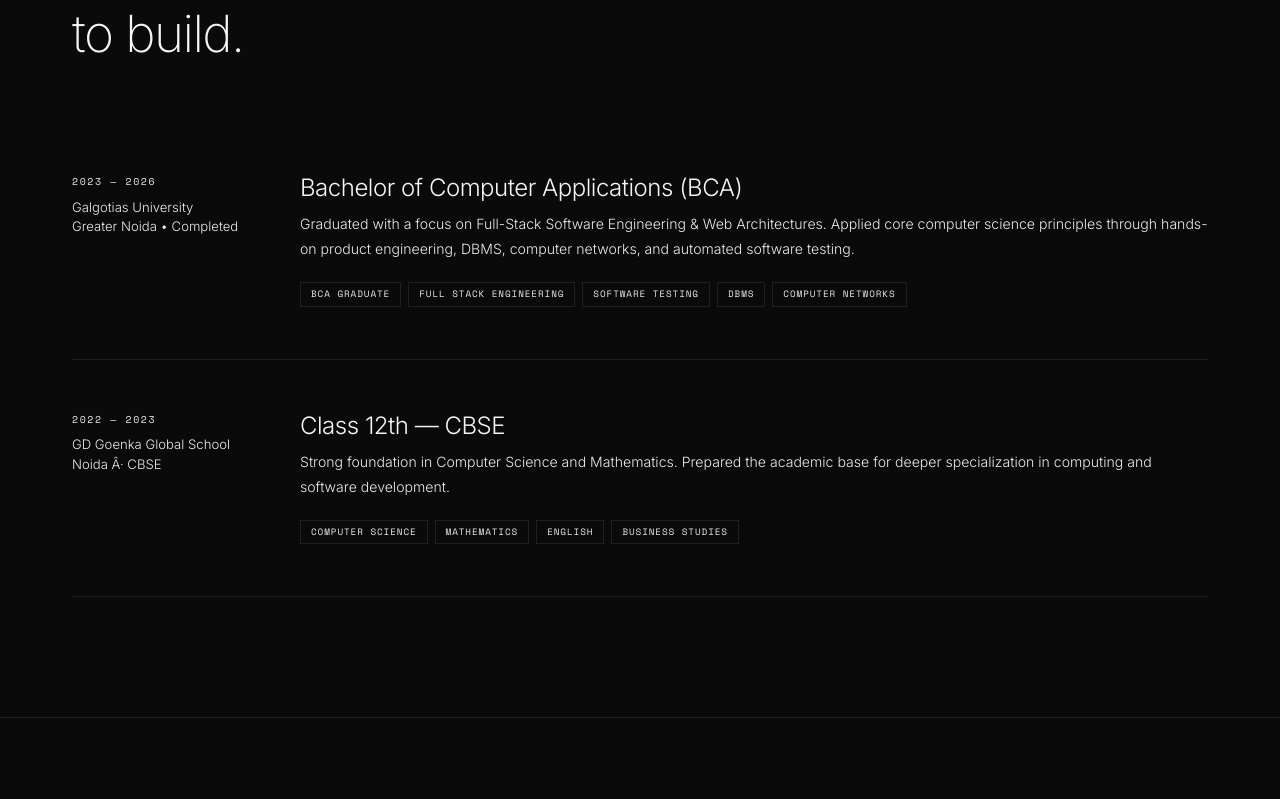
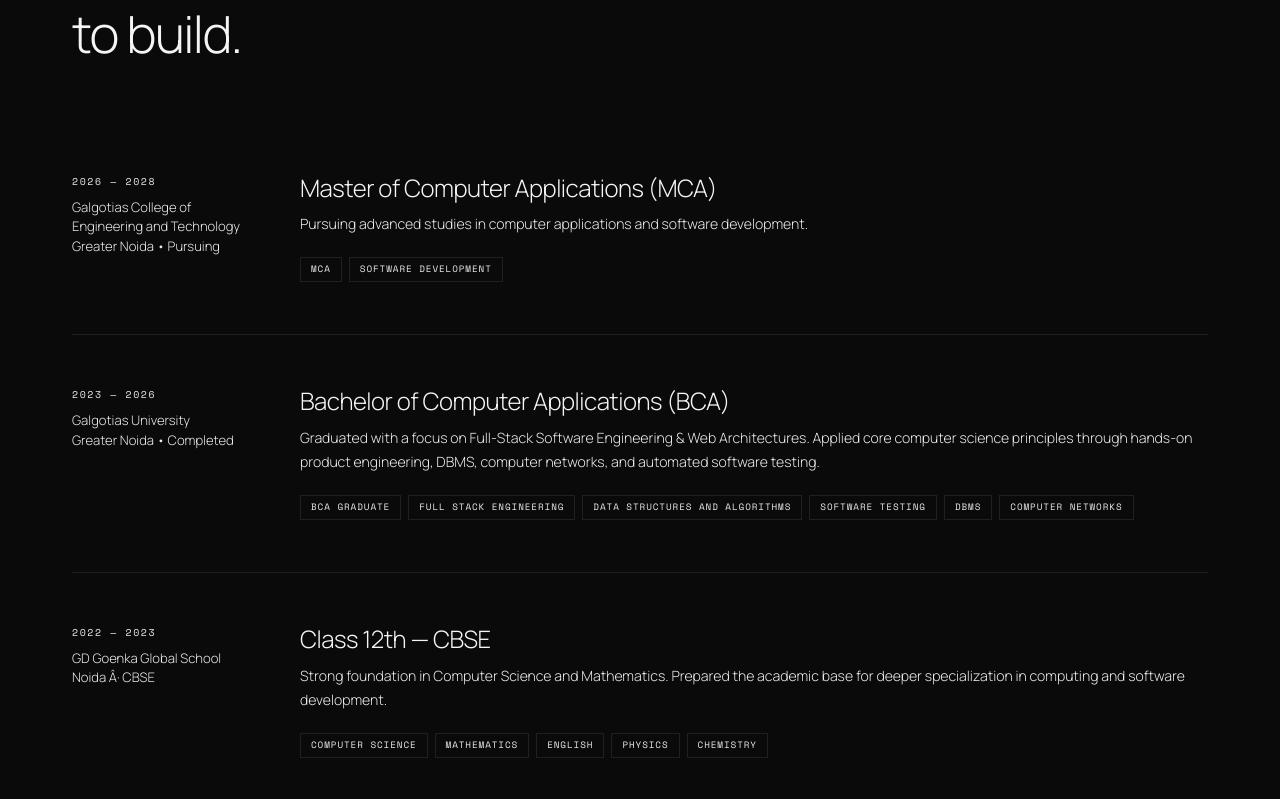
Before and after one commit to shivuu17/Shivank_katiyar_portfolio, a React (Vite) app: page / in a window 1280 px wide. Shown: the part 4241-5040 px from the top of the page. Built offline with nearby package versions, Linux system fonts and the light colour scheme.

Commit message:
feat: update education and portfolio typography

```diff
--- a/index.html
+++ b/index.html
@@ -8,7 +8,7 @@
   <link rel="icon" type="image/png" href="/favicon.png"/>
   <link rel="preconnect" href="https://fonts.googleapis.com"/>
   <link rel="preconnect" href="https://fonts.gstatic.com" crossorigin/>
-  <link href="https://fonts.googleapis.com/css2?family=Inter:wght@200;300;400;500&family=Space+Mono&display=swap" rel="stylesheet"/>
+  <link href="https://fonts.googleapis.com/css2?family=Manrope:wght@300;400;500;600;700&family=Space+Mono&display=swap" rel="stylesheet"/>
 
 <style>
 :root {
@@ -21,7 +21,7 @@
   --faint:    rgba(245,245,247,0.35);  /* was .12 &mdash; now visible */
   --accent:   #2997ff;
   --accent-d: rgba(41,151,255,0.12);
-  --sans:     'Inter', system-ui, -apple-system, sans-serif;
+  --sans:     'Manrope', system-ui, -apple-system, sans-serif;
   --mono:     'Space Mono', monospace;
 }
 
@@ -1229,6 +1229,20 @@ footer {
     <div class="edu-grid">
       <div class="edu-row rv d2">
         <div class="edu-meta">
+          <div class="edu-yr">2026 &mdash; 2028</div>
+          <div class="edu-school">Galgotias College of Engineering and Technology<br>Greater Noida &bull; Pursuing</div>
+        </div>
+        <div>
+          <h3 class="edu-deg">Master of Computer Applications (MCA)</h3>
+          <p class="edu-p">Pursuing advanced studies in computer applications and software development.</p>
+          <div class="edu-tags">
+            <span class="edu-t">MCA</span>
+            <span class="edu-t">Software Development</span>
+          </div>
+        </div>
+      </div>
+      <div class="edu-row rv d2">
+        <div class="edu-meta">
           <div class="edu-yr">2023 &mdash; 2026</div>
           <div class="edu-school">Galgotias University<br>Greater Noida &bull; Completed</div>
         </div>
@@ -1238,6 +1252,7 @@ footer {
           <div class="edu-tags">
             <span class="edu-t">BCA Graduate</span>
             <span class="edu-t">Full Stack Engineering</span>
+            <span class="edu-t">Data Structures and Algorithms</span>
             <span class="edu-t">Software Testing</span>
             <span class="edu-t">DBMS</span>
             <span class="edu-t">Computer Networks</span>
@@ -1256,7 +1271,8 @@ footer {
             <span class="edu-t">Computer Science</span>
             <span class="edu-t">Mathematics</span>
             <span class="edu-t">English</span>
-            <span class="edu-t">Business Studies</span>
+            <span class="edu-t">Physics</span>
+            <span class="edu-t">Chemistry</span>
           </div>
         </div>
       </div>
--- a/src/app/components/Education.tsx
+++ b/src/app/components/Education.tsx
@@ -7,6 +7,16 @@ import {
 } from "lucide-react";
 
 const education = [
+  {
+    degree: "Master of Computer Applications",
+    institution: "Galgotias College of Engineering and Technology",
+    period: "2026 - 2028",
+    gpa: "Pursuing",
+    achievements: [
+      "Pursuing advanced studies in computer applications and software development",
+    ],
+    courses: [],
+  },
   {
     degree: "Bachelor of Computer Applications",
     institution: "Galgotias University",
@@ -19,6 +29,7 @@ const education = [
     ],
     courses: [
       "Web Development",
+      "data Structures and Algorithms",
       "Software Engineering",
       "Database Management Systems",
       "Computer Networks",
@@ -39,7 +50,8 @@ const education = [
       "Computer Science",
       "Mathematics",
       "English",
-      "Business Studies",
+      "Physics",
+      "Chemistry",
     ],
   },
 ];
--- a/src/styles/fonts.css
+++ b/src/styles/fonts.css
@@ -0,0 +1,9 @@
+@import url('https://fonts.googleapis.com/css2?family=Manrope:wght@300;400;500;600;700&family=Space+Mono&display=swap');
+
+:root {
+	--font-display: 'Manrope', system-ui, sans-serif;
+}
+
+body {
+	font-family: var(--font-display);
+}
```
